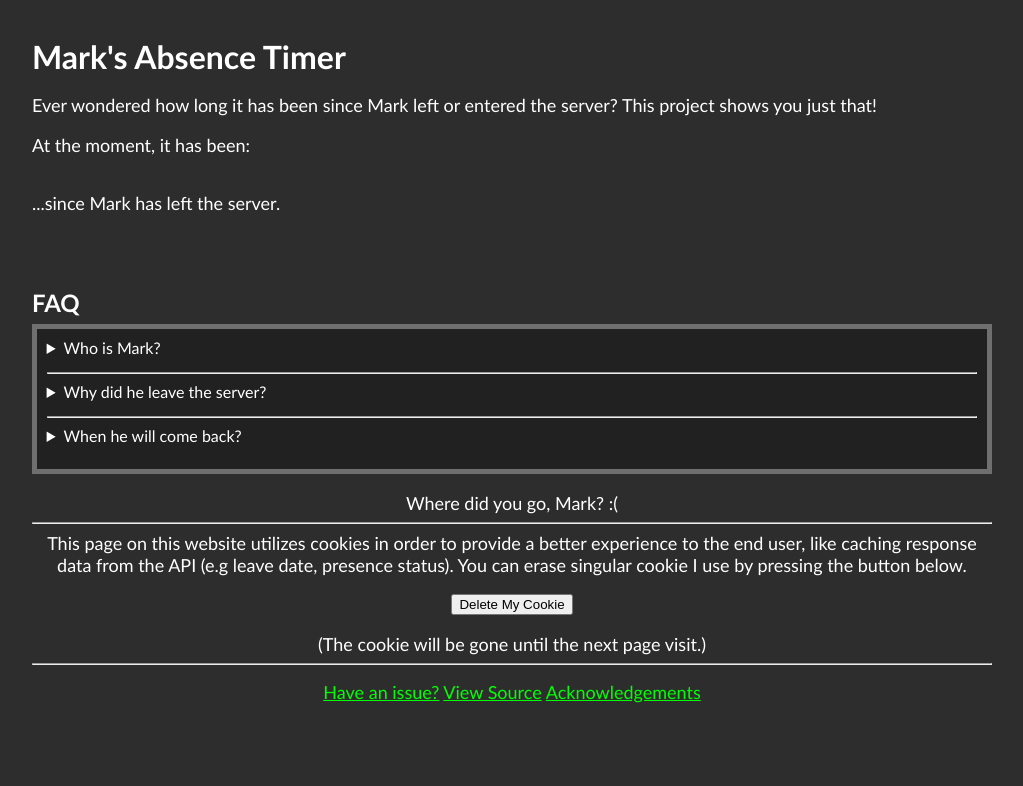
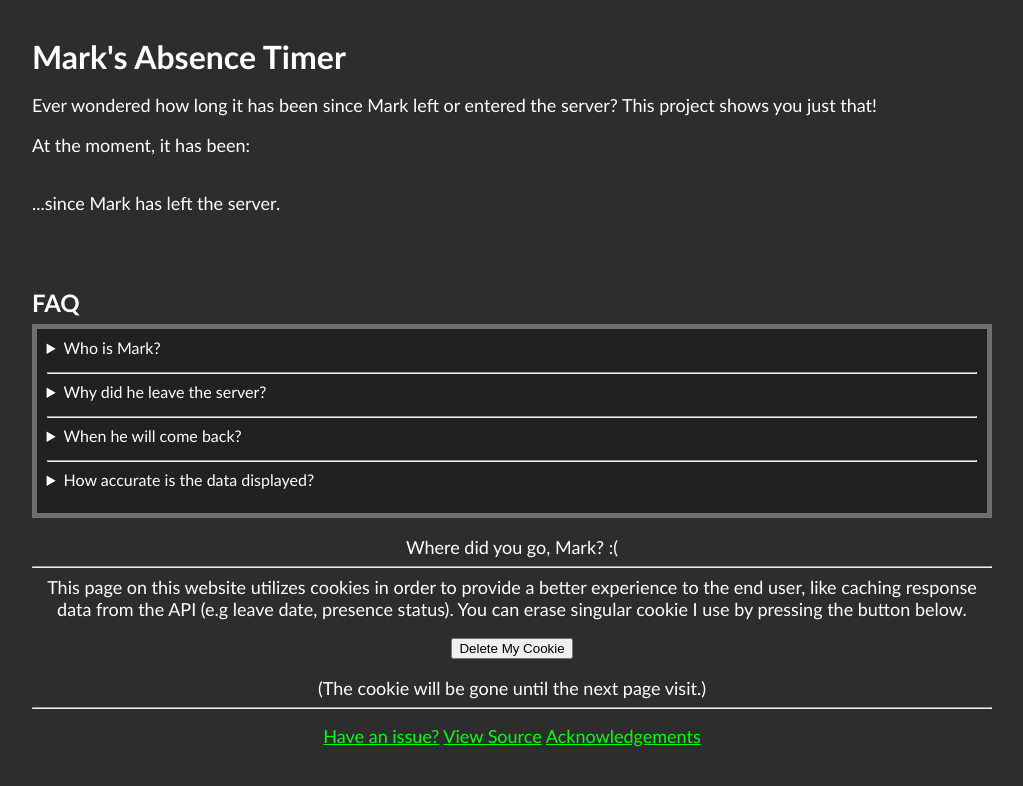
Before and after one commit to RedSQL/redsql.github.io, a Jekyll site: the page projects/mark_absence.html, which Jekyll copies as it is, in a window 1280 px wide. Shown: the top 786 px of the page, without its empty margins (128-1151 px from the left). Built offline with Jekyll 4.4.1, drawn with Linux system fonts in a browser that asks for light colours; comment, search, counter and statistics services are not loaded.

Commit message:
Absence project - New FAQ Entry

```diff
--- a/projects/mark_absence.html
+++ b/projects/mark_absence.html
@@ -49,6 +49,18 @@
 			</summary>
 				I don't know. Just whenever he feels like it.
 			</details>
+			<hr>
+			<details id="faq-data-accuracy">
+			<summary>
+				How accurate is the data displayed?
+			</summary>
+				As accurate as:
+				<ul>
+					<li>3rd-party API can provide.</li>
+					<li>The cached data stored within cookies is.</li>
+				</ul>
+				Which means that likelihood of data displayed being accurate depends on those factors. API update rate may vary and cookies expire 3 days after they initialize within your cookie storage. You can force erase the cookie by pressing "Delete My Cookie" button at the end of this page.
+			</details>
 		</div>
 	</body>
 	<footer>
```
